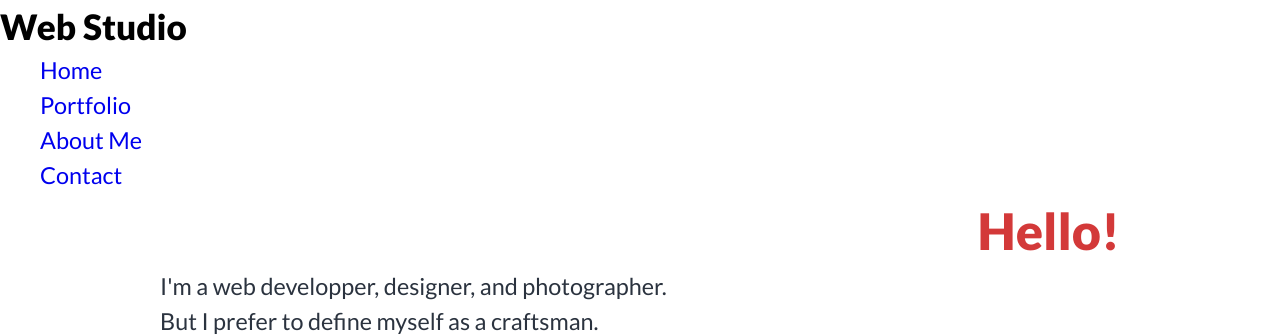
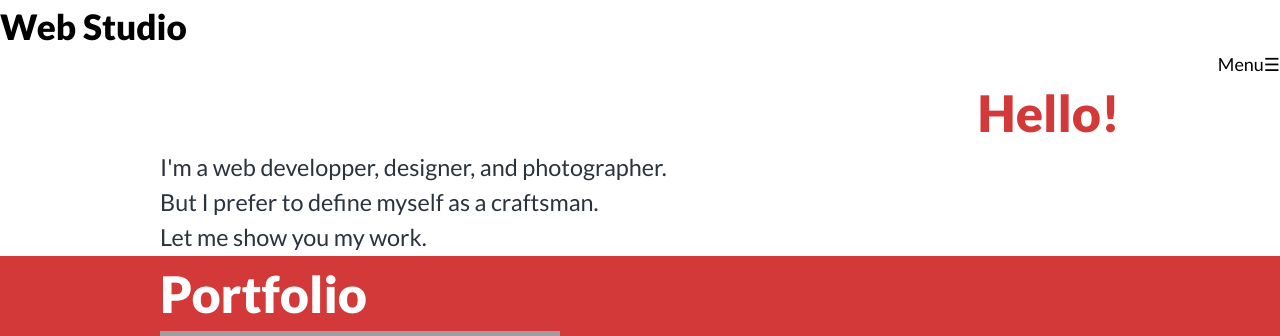
Before and after one commit to jerometrie/portfolio, a website: page src/index.html in a window 1280 px wide. Shown: the top 336 px of the page. Drawn offline with nearby package versions, Linux system fonts and the light colour scheme; files that its build step writes are made by us from their sources; grey boxes are pictures that could not be loaded; files whose address does not match are found by name.

Commit message:
First version of menu

```diff
--- a/src/index.html
+++ b/src/index.html
@@ -38,11 +38,12 @@
 		<h1>Web&nbsp;Studio</h1>
 		<nav>
 			<ul>
-				<li><a href="#home">Home</a></li>
-				<li><a href="#portfolio">Portfolio</a></li>
-				<li><a href="#about">About Me</a></li>
-				<li><a href="#contact">Contact</a></li>
+				<a href="#home"><li>Home</li></a>
+				<a href="#portfolio"><li>Portfolio</li></a>
+				<a href="#about"><li>About Me</li></a>
+				<a href="#contact"><li>Contact</li></a>
 			</ul>
+			<div class="handle"><span>Menu</span><span>&#9776;</span></div>
 		</nav>
 	</header>
 
--- a/src/scss/_variables.scss
+++ b/src/scss/_variables.scss
@@ -16,4 +16,4 @@ $min-row-h1-size: $min-normal-size * 2;
 
 //   BREAK POINTS   //
 $high-breakpoint: 1025px;
-$low-breakpoint: 600px;
+$low-breakpoint: 580px;
--- a/src/scss/main.scss
+++ b/src/scss/main.scss
@@ -15,8 +15,6 @@ body {
 	font-family: 'Lato', Helvetica, Arial, sans-serif;
 }
 
-
-
 h1, h2, h3, h4, h5, h6 {
 	margin: 0;
 	line-height: 1.5;
@@ -24,6 +22,11 @@ h1, h2, h3, h4, h5, h6 {
 
 ul {
 	margin: 0;
+	padding: 0;
+}
+
+li {
+	list-style-type: none;
 }
 
 p, a {
@@ -32,11 +35,8 @@ p, a {
 }
 
 a {
+	color: inherit;
 	text-decoration: none;
-}
-
-li {
-	list-style-type: none;
 }
 
 figure {
@@ -44,13 +44,44 @@ figure {
 }
 
 /*****************************************
-*	Header
+*	Header and Navbar
 *****************************************/
 
-header {
+nav {
+	text-align: right;
+}
+
+nav ul {
+	max-height: 0;
+	overflow: hidden;
+	text-align: center;
+
+	li {
+		display: block;
+		padding: 10px 15px 10px 15px;
+		width: 100%;
+
+		&:hover {
+			background-color: $dark-text;
+			color: $light-text;
+		}
+	}
+}
+
+.handle {
+
+	cursor: pointer;
+	display: inline-block;
+}
+
+.showing {
+	max-height: 20em;
+}
 
 
-}
+
+
+
 
 /*****************************************
 *	Hero
```
Also changed, not shown: .tmp/css/main.css, .tmp/index.html.
